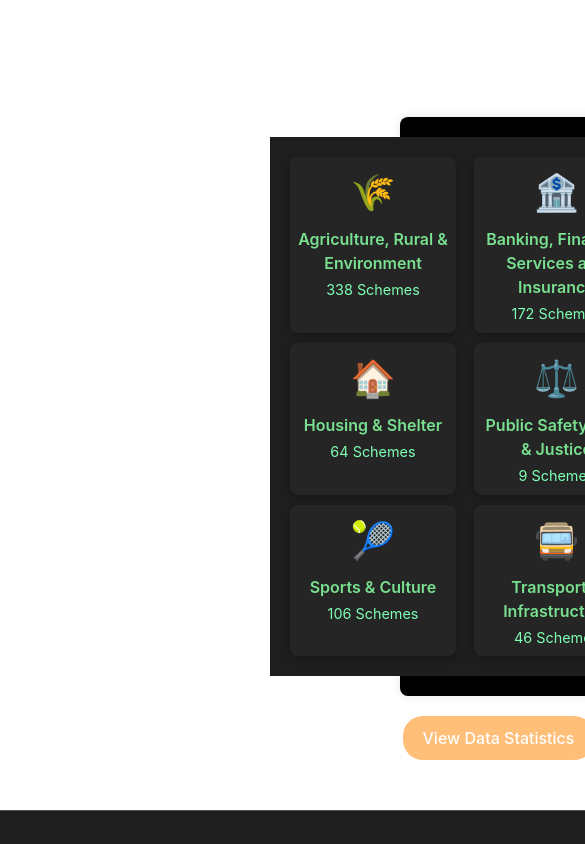
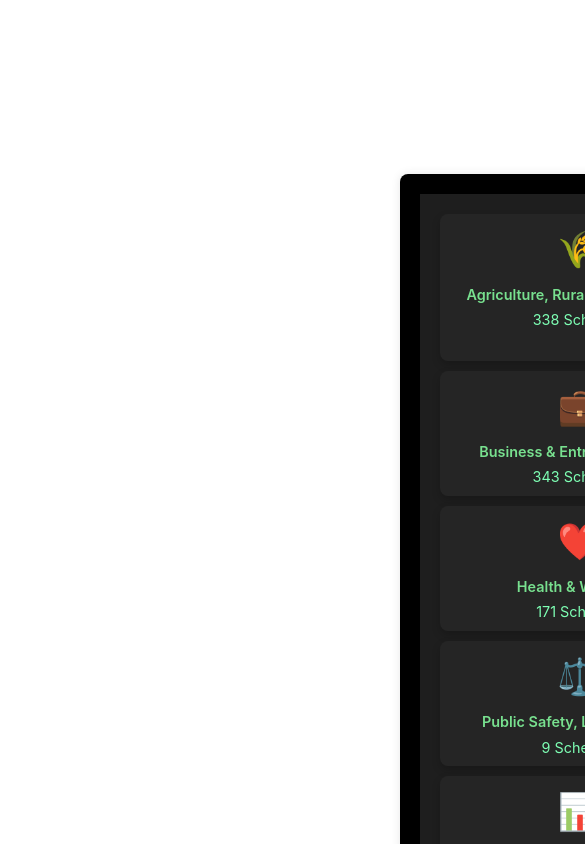
Before and after one commit to shui6540/new-sih, a React (Vite) app: page / in a window 390 px wide. Shown: the part 1080-1924 px from the top of the page, 585 px wide, since content can reach past the window. Built offline with nearby package versions, Linux system fonts and the light colour scheme.

Commit message:
Update CategoryGrid.css

```diff
--- a/src/components/CategoryGrid.css
+++ b/src/components/CategoryGrid.css
@@ -7,8 +7,7 @@
   padding: 20px; /* Padding around the grid */
   background-color: #1e1e1e; /* Dark background */
   overflow: hidden;
-  margin-left: -150px;
-
+  margin-left: -150px; /* Default margin for larger screens */
 }
 
 /* Category cards styling */
@@ -66,3 +65,20 @@
 }
 
 /* Add more specific colors for each category as per your design */
+
+/* Responsive styles for smaller screens */
+@media (max-width: 768px) {
+  .grid-container {
+    grid-template-columns: repeat(2, 1fr); /* 2 columns on smaller screens */
+    grid-template-rows: auto; /* Automatically sized rows */
+    margin-left: 0; /* Remove margin-left on smaller screens */
+  }
+
+  .category-card {
+    max-width: 100%; /* Full width for cards on smaller screens */
+  }
+
+  .category-info h4, .category-info p {
+    font-size: 0.9rem; /* Adjust font size for smaller screens */
+  }
+}
```
